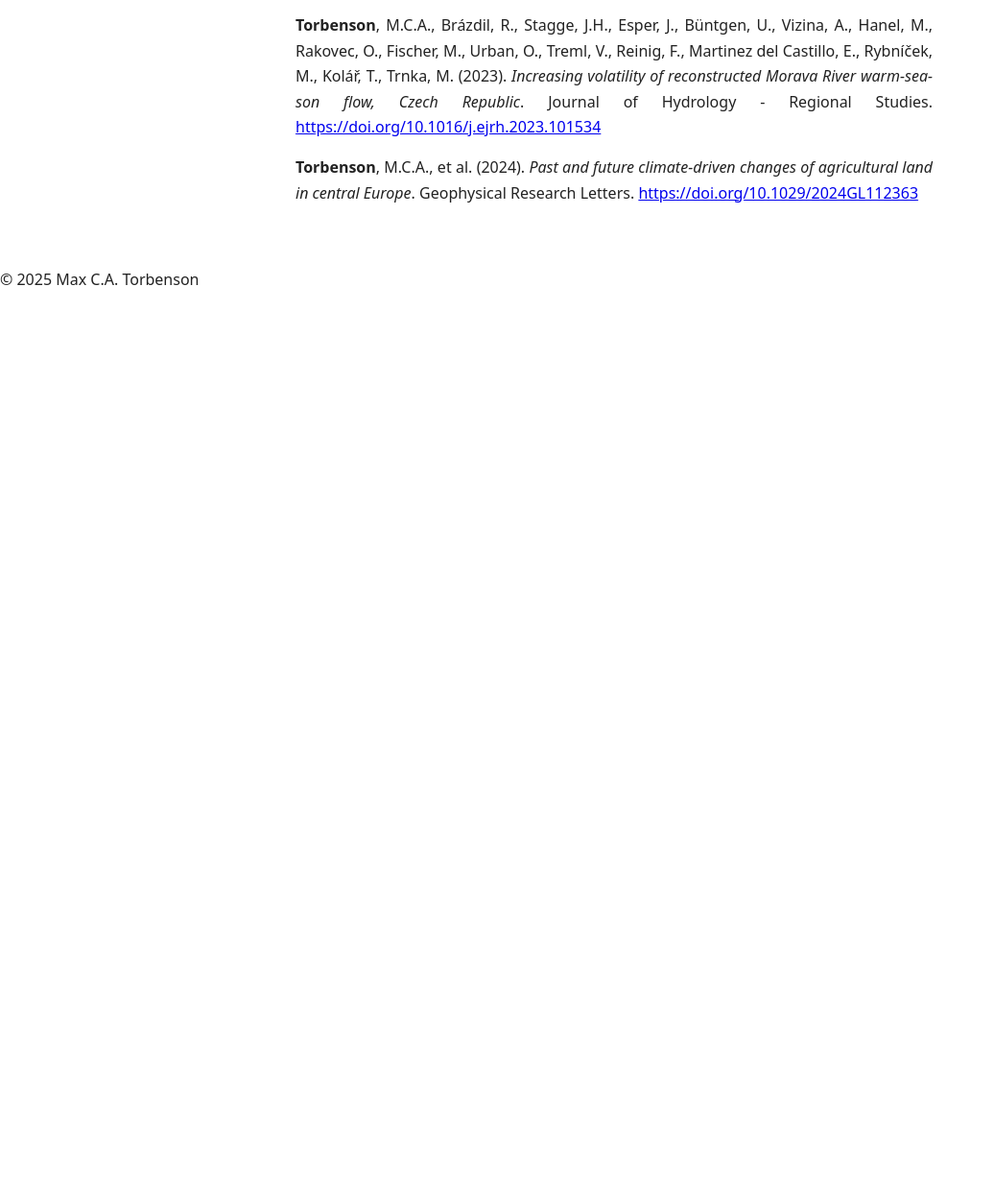
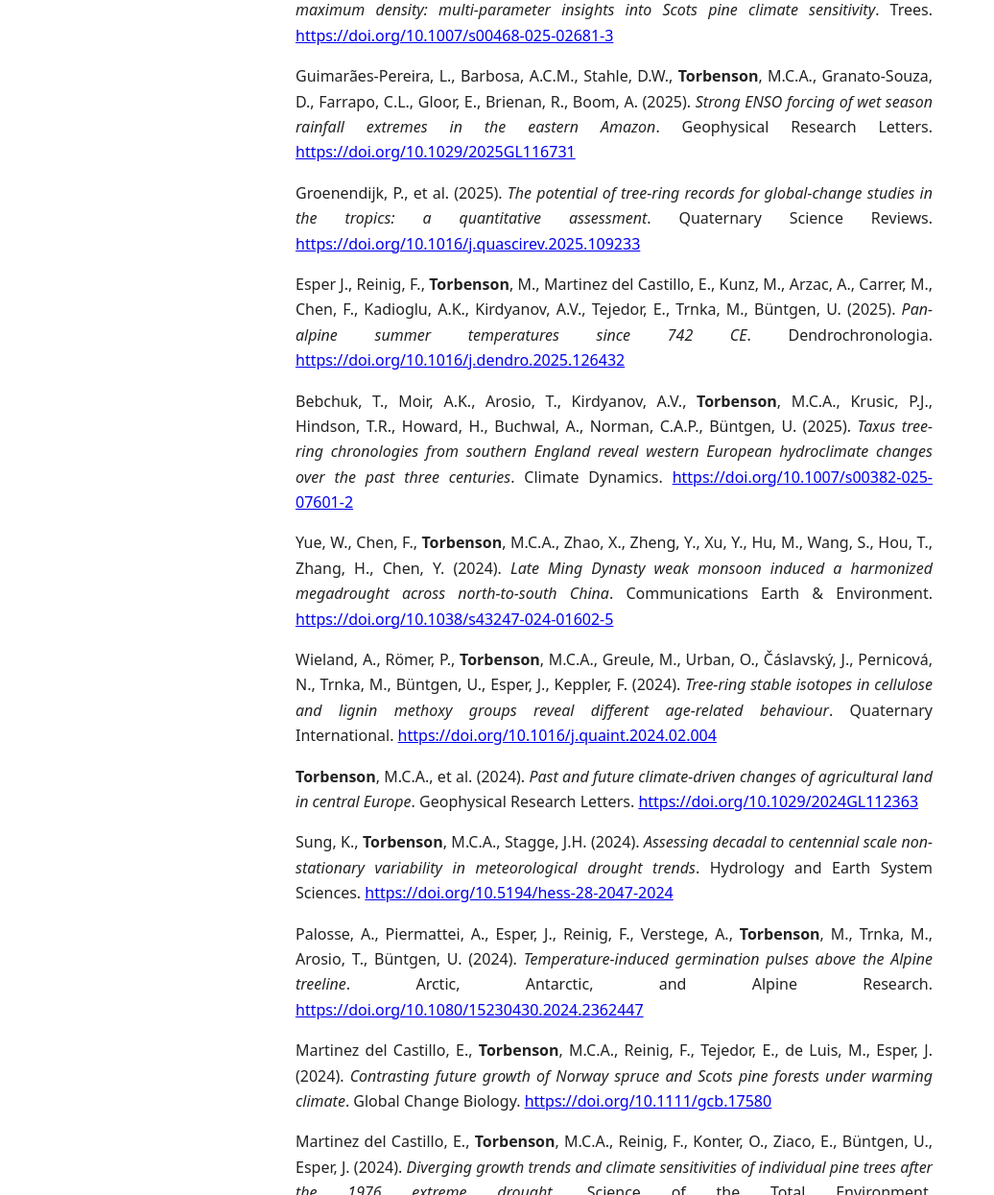
Before and after one commit to mcatorbenson/mcatorbenson.github.io, a Jekyll site: the page built from publications/index.md, in a window 1280 px wide and 1400 px high, scrolled down 1510 px. Shown: the part 155-1400 px from the top of the window at 96% size, without its empty margins (0-1036 px from the left). Built offline with Jekyll 4.4.1, drawn with Linux system fonts in a browser that asks for light colours; before the commit the page ends 2038 px from its top, so only the background shows below that; some of the changed text lies outside the part shown.

Commit message:
Update publications.yml

```diff
--- a/_data/publications.yml
+++ b/_data/publications.yml
@@ -70,11 +70,107 @@
   journal: "Journal of Hydrology"
   doi: "10.1016/j.jhydrol.2025.133508"
 
+- authors: "Homfeld, I.K., Reinig, F., Martinez del Castillo, E., **Torbenson**, M.C.A., Konter, O., Wilson, R., Krusic, P.J., Loader, N.J., Grudd, H., Reid, E., Letherbarrow, K., Esper, J."
+  year: 2025
+  title: "Beyond maximum density: multi-parameter insights into Scots pine climate sensitivity"
+  journal: "Trees"
+  doi: "10.1007/s00468-025-02681-3"
+
+- authors: "Guimarães-Pereira, L., Barbosa, A.C.M., Stahle, D.W., **Torbenson**, M.C.A., Granato-Souza, D., Farrapo, C.L., Gloor, E., Brienan, R., Boom, A."
+  year: 2025
+  title: "Strong ENSO forcing of wet season rainfall extremes in the eastern Amazon"
+  journal: "Geophysical Research Letters"
+  doi: "10.1029/2025GL116731"
+
+- authors: "Groenendijk, P., et al."
+  year: 2025
+  title: "The potential of tree-ring records for global-change studies in the tropics: a quantitative assessment"
+  journal: "Quaternary Science Reviews"
+  doi: "10.1016/j.quascirev.2025.109233"
+
+- authors: "Esper J., Reinig, F., **Torbenson**, M., Martinez del Castillo, E., Kunz, M., Arzac, A., Carrer, M., Chen, F., Kadioglu, A.K., Kirdyanov, A.V., Tejedor, E., Trnka, M., Büntgen, U."
+  year: 2025
+  title: "Pan-alpine summer temperatures since 742 CE"
+  journal: "Dendrochronologia"
+  doi: "10.1016/j.dendro.2025.126432"
+
+- authors: "Bebchuk, T., Moir, A.K., Arosio, T., Kirdyanov, A.V., **Torbenson**, M.C.A., Krusic, P.J., Hindson, T.R., Howard, H., Buchwal, A., Norman, C.A.P., Büntgen, U."
+  year: 2025
+  title: "Taxus tree-ring chronologies from southern England reveal western European hydroclimate changes over the past three centuries"
+  journal: "Climate Dynamics"
+  doi: "10.1007/s00382-025-07601-2"
+
+- authors: "Yue, W., Chen, F., **Torbenson**, M.C.A., Zhao, X., Zheng, Y., Xu, Y., Hu, M., Wang, S., Hou, T., Zhang, H., Chen, Y."
+  year: 2024
+  title: "Late Ming Dynasty weak monsoon induced a harmonized megadrought across north-to-south China"
+  journal: "Communications Earth & Environment"
+  doi: "10.1038/s43247-024-01602-5"
+
+- authors: "Wieland, A., Römer, P., **Torbenson**, M.C.A., Greule, M., Urban, O., Čáslavský, J., Pernicová, N., Trnka, M., Büntgen, U., Esper, J., Keppler, F."
+  year: 2024
+  title: "Tree-ring stable isotopes in cellulose and lignin methoxy groups reveal different age-related behaviour"
+  journal: "Quaternary International"
+  doi: "10.1016/j.quaint.2024.02.004"
+
 - authors: "**Torbenson**, M.C.A., et al."
   year: 2024
   title: "Past and future climate-driven changes of agricultural land in central Europe"
   journal: "Geophysical Research Letters"
   doi: "10.1029/2024GL112363"
+
+- authors: "Sung, K., **Torbenson**, M.C.A., Stagge, J.H."
+  year: 2024
+  title: "Assessing decadal to centennial scale nonstationary variability in meteorological drought trends"
+  journal: "Hydrology and Earth System Sciences"
+  doi: "10.5194/hess-28-2047-2024"
+
+- authors: "Palosse, A., Piermattei, A., Esper, J., Reinig, F., Verstege, A., **Torbenson**, M., Trnka, M., Arosio, T., Büntgen, U."
+  year: 2024
+  title: "Temperature-induced germination pulses above the Alpine treeline"
+  journal: "Arctic, Antarctic, and Alpine Research"
+  doi: "10.1080/15230430.2024.2362447"
+
+- authors: "Martinez del Castillo, E., **Torbenson**, M.C.A., Reinig, F., Tejedor, E., de Luis, M., Esper, J."
+  year: 2024
+  title: "Contrasting future growth of Norway spruce and Scots pine forests under warming climate"
+  journal: "Global Change Biology"
+  doi: "10.1111/gcb.17580"
+
+- authors: "Martinez del Castillo, E., **Torbenson**, M.C.A., Reinig, F., Konter, O., Ziaco, E., Büntgen, U., Esper, J."
+  year: 2024
+  title: "Diverging growth trends and climate sensitivities of individual pine trees after the 1976 extreme drought"
+  journal: "Science of the Total Environment"
+  doi: "10.1016/j.scitotenv.2024.174370"
+
+- authors: "Homfeld, I.K., Büntgen, U., Reinig, F., **Torbenson**, M.C.A., Esper, J."
+  year: 2024
+  title: "Application of RCS and signal-free RCS to tree-ring width and maximum latewood density data"
+  journal: "Dendrochronologia"
+  doi: "10.1016/j.dendro.2024.126205"
+
+- authors: "Esper, J., **Torbenson**, M.C.A., Büntgen, U."
+  year: 2024
+  title: "2023 summer warmth unparalleled over the past 2,000 years"
+  journal: "Nature"
+  doi: "10.1038/s41586-024-07512-y"
+
+- authors: "Büntgen, U., et al."
+  year: 2024
+  title: "Recent summer warming over the western Mediterranean region is unprecedented since medieval times"
+  journal: "Global and Planetary Change"
+  doi: "j.gloplacha.2023.104336"
+
+- authors: "Blackstock, J.M., Owens, P.R., Moore, P.A., **Torbenson**, M.C.A., Ashworth, A.R., Anderson, K.R., Burgess-Conforti, J., Delhom, C.D."
+  year: 2024
+  title: "Spatiotemporal patterns of pH related to streamflow variability, drought conditions, and bedrock lithology in acid sensitive streams within a humid, subtropical catchment: Mulberry River, Arkansas, USA"
+  journal: "Journal of Hydrology - Regional Studies"
+  doi: "10.1016/j.ejrh.2024.101992"
+
+- authors: "Arosio, T., **Torbenson**, M.C.A., Bebchuk, T., Kirdyanov, A., Esper, J., Nakatsuka, T., Sano, M., Urban, O., Nicolussi, K., Leuenberger, M., Büntgen, U."
+  year: 2024
+  title: "Methodological constrains of tree-ring stable isotope chronologies"
+  journal: "Quaternary Science Reviews"
+  doi: "10.1016/j.quascirev.2024.108861"
 
 - authors: "**Torbenson**, M.C.A., Brázdil, R., Stagge, J.H., Esper, J., Büntgen, U., Vizina, A., Hanel, M., Rakovec, O., Fischer, M., Urban, O., Treml, V., Reinig, F., Martinez del Castillo, E., Rybníček, M., Kolář, T., Trnka, M."
   year: 2023
```
